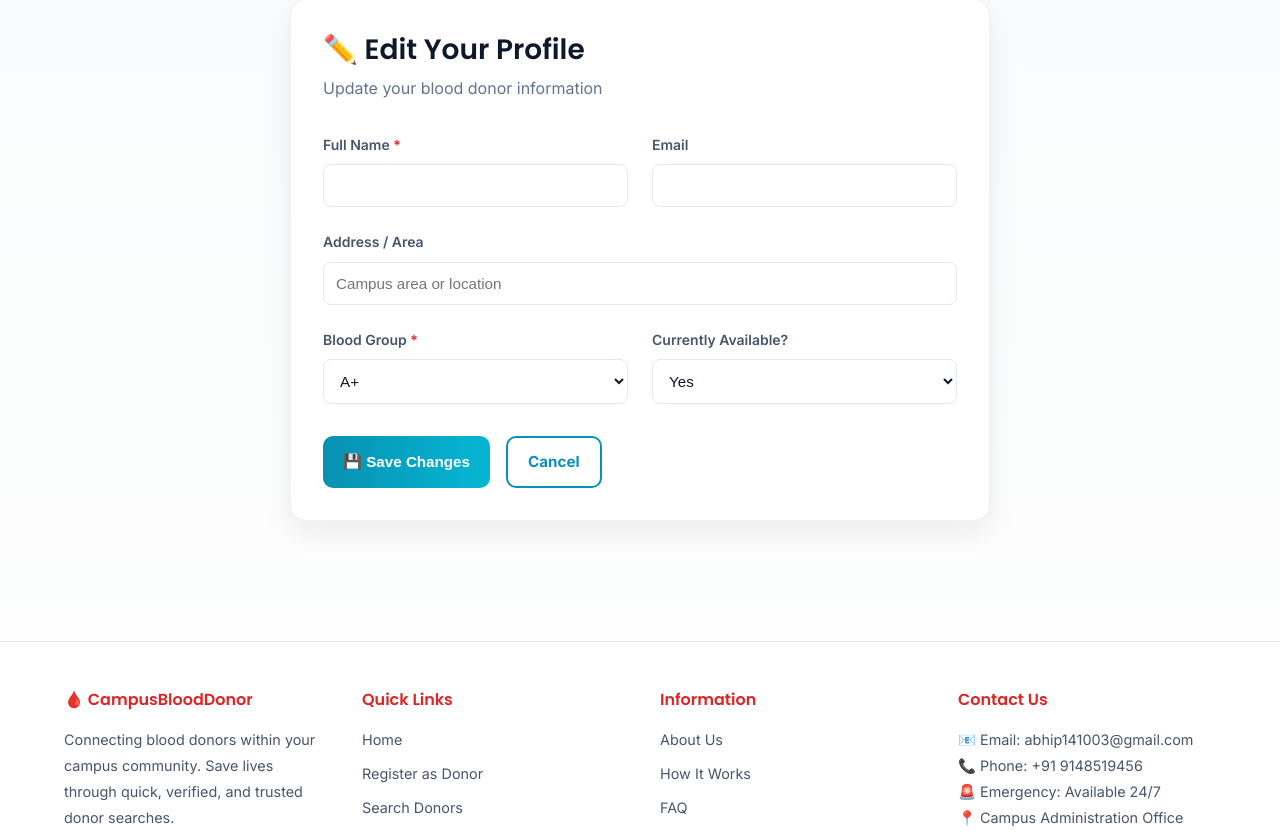
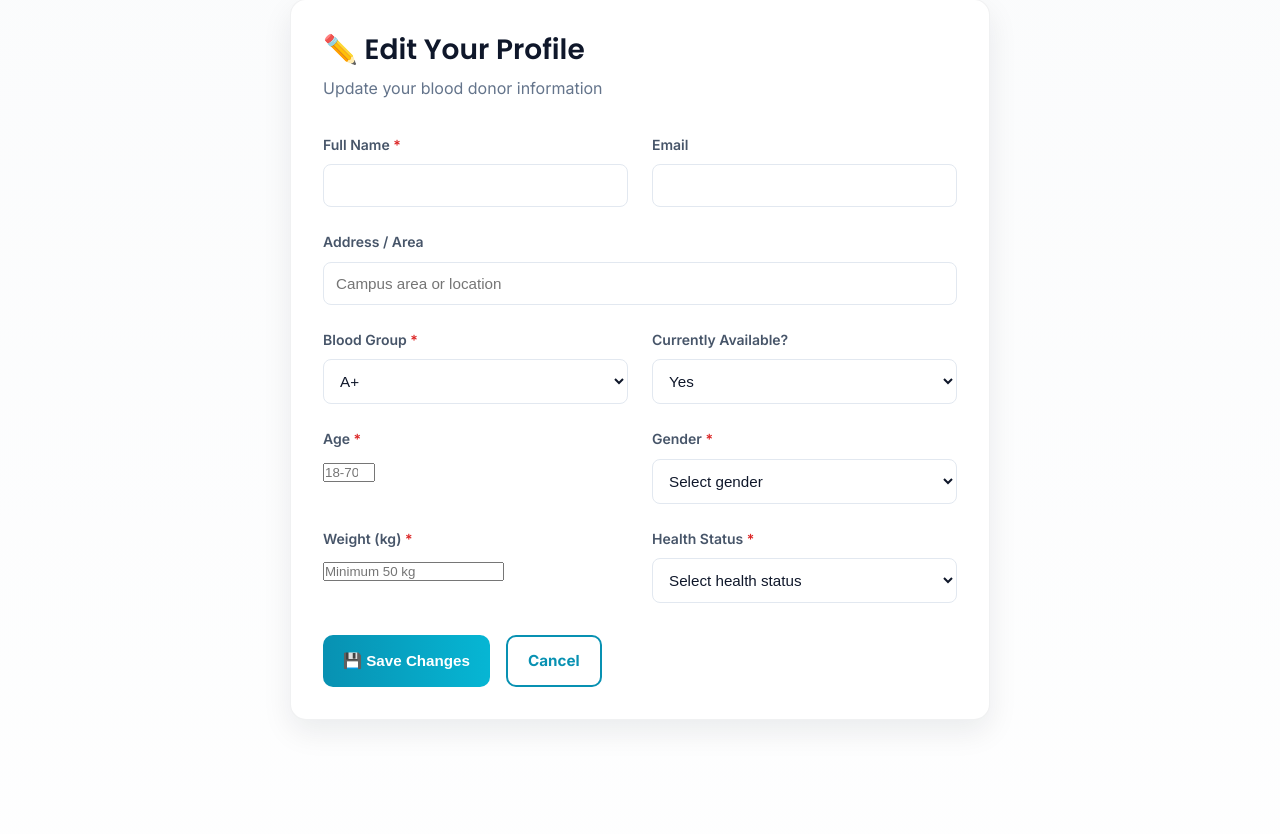
Before and after one commit to AbhishekP141003/Blood_and_Organ_Donor, a Flask app: page /donor/edit in a window 1280 px wide. Shown: the part 171-1005 px from the top of the page. Run offline with Flask 3, Linux system fonts and the light colour scheme; the visitor is signed in with stand-in values (Sample User, id 1); data that the repository does not hold is empty.

Commit message:
Add donor fields: age, gender, weight, health status with validation

```diff
--- a/app.py
+++ b/app.py
@@ -109,10 +109,35 @@
                 blood_group TEXT NOT NULL,
                 blood_available TEXT DEFAULT 'yes',
                 is_available TEXT DEFAULT 'yes',
+                age INTEGER,
+                gender TEXT,
+                weight REAL,
+                health_status TEXT,
                 last_login DATETIME,
                 created_at DATETIME DEFAULT CURRENT_TIMESTAMP
             )
         ''')
+
+        # Add new columns if they don't exist (migration for existing databases)
+        try:
+            db.execute("ALTER TABLE donors ADD COLUMN age INTEGER")
+        except sqlite3.OperationalError:
+            pass  # Column already exists
+
+        try:
+            db.execute("ALTER TABLE donors ADD COLUMN gender TEXT")
+        except sqlite3.OperationalError:
+            pass
+
+        try:
+            db.execute("ALTER TABLE donors ADD COLUMN weight REAL")
+        except sqlite3.OperationalError:
+            pass
+
+        try:
+            db.execute("ALTER TABLE donors ADD COLUMN health_status TEXT")
+        except sqlite3.OperationalError:
+            pass
 
         # Search Logs
         db.execute('''
@@ -199,12 +224,16 @@
             area = request.form.get('area')
             blood_group = request.form.get('blood_group')
             blood_available = request.form.get('blood_available', 'yes')
+            age = request.form.get('age')
+            gender = request.form.get('gender')
+            weight = request.form.get('weight')
+            health_status = request.form.get('health_status')
 
             try:
                 db.execute('''
-                    INSERT INTO donors (name, email, phone, area, blood_group, blood_available)
-                    VALUES (?, ?, ?, ?, ?, ?)
-                ''', (name, email, phone, area, blood_group, blood_available))
+                    INSERT INTO donors (name, email, phone, area, blood_group, blood_available, age, gender, weight, health_status)
+                    VALUES (?, ?, ?, ?, ?, ?, ?, ?, ?, ?)
+                ''', (name, email, phone, area, blood_group, blood_available, age, gender, weight, health_status))
                 db.commit()
 
                 # Clear OTP
@@ -455,12 +484,16 @@
         area = request.form.get('area')
         blood_group = request.form.get('blood_group')
         blood_available = request.form.get('blood_available', 'yes')
+        age = request.form.get('age')
+        gender = request.form.get('gender')
+        weight = request.form.get('weight')
+        health_status = request.form.get('health_status')
 
         db.execute('''
             UPDATE donors
-            SET name = ?, email = ?, area = ?, blood_group = ?, blood_available = ?
+            SET name = ?, email = ?, area = ?, blood_group = ?, blood_available = ?, age = ?, gender = ?, weight = ?, health_status = ?
             WHERE id = ?
-        ''', (name, email, area, blood_group, blood_available, session['donor_id']))
+        ''', (name, email, area, blood_group, blood_available, age, gender, weight, health_status, session['donor_id']))
         db.commit()
 
         return redirect(url_for('donor_profile'))
--- a/templates/donor_edit.html
+++ b/templates/donor_edit.html
@@ -50,6 +50,39 @@
                 </div>
             </div>
 
+            <!-- Additional Information -->
+            <div class="grid grid-2 gap-3 mb-3">
+                <div>
+                    <label for="age">Age <span style="color: var(--accent-red);">*</span></label>
+                    <input type="number" id="age" name="age" min="18" max="70" value="{{ donor.age or '' }}"
+                        placeholder="18-70 years" required>
+                </div>
+                <div>
+                    <label for="gender">Gender <span style="color: var(--accent-red);">*</span></label>
+                    <select id="gender" name="gender" required>
+                        <option value="">Select gender</option>
+                        <option value="Male" {% if donor.gender=='Male' %}selected{% endif %}>Male</option>
+                        <option value="Female" {% if donor.gender=='Female' %}selected{% endif %}>Female</option>
+                    </select>
+                </div>
+            </div>
+
+            <div class="grid grid-2 gap-3 mb-3">
+                <div>
+                    <label for="weight">Weight (kg) <span style="color: var(--accent-red);">*</span></label>
+                    <input type="number" id="weight" name="weight" min="50" step="0.1" value="{{ donor.weight or '' }}"
+                        placeholder="Minimum 50 kg" required>
+                </div>
+                <div>
+                    <label for="health_status">Health Status <span style="color: var(--accent-red);">*</span></label>
+                    <select id="health_status" name="health_status" required>
+                        <option value="">Select health status</option>
+                        <option value="Good" {% if donor.health_status=='Good' %}selected{% endif %}>Good</option>
+                        <option value="Bad" {% if donor.health_status=='Bad' %}selected{% endif %}>Bad</option>
+                    </select>
+                </div>
+            </div>
+
             <div class="flex gap-2 mt-4">
                 <button type="submit" class="btn btn-primary">💾 Save Changes</button>
                 <a href="/donor/profile" class="btn btn-outline">Cancel</a>
```
Also changed, not shown: templates/admin_dashboard.html (+8 -0 lines), templates/donor_profile.html (+16 -0 lines), templates/register.html (+33 -0 lines).
